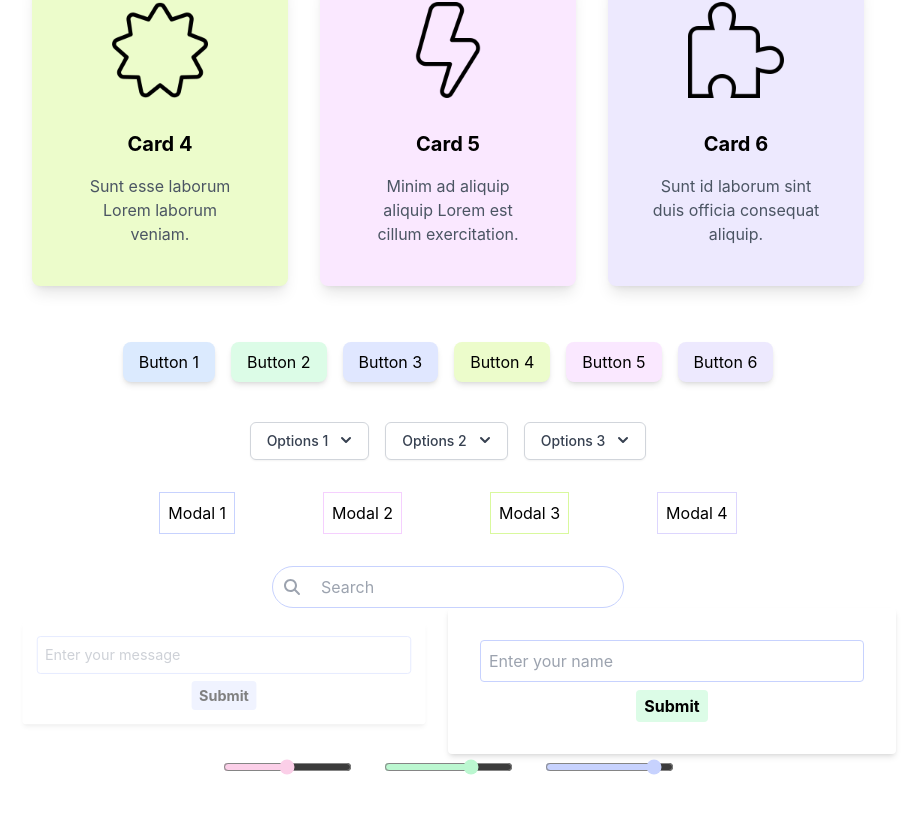
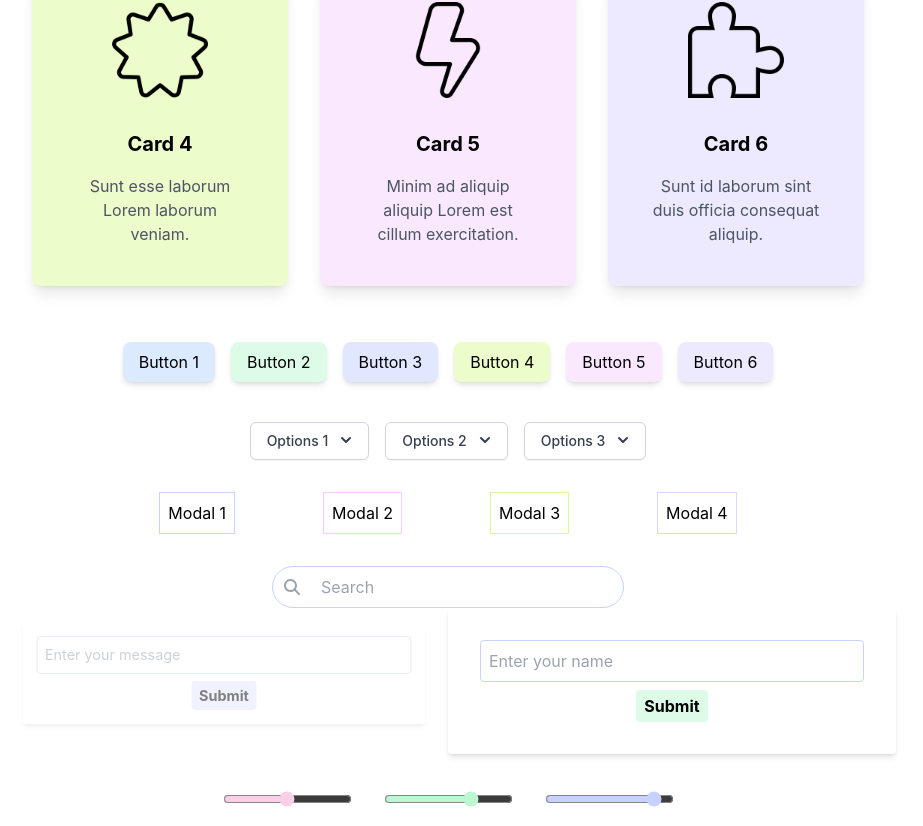
Before and after one commit to yafira/cute-ui-interactions, a React (Create React App) app: page / in a window 1280 px wide. Shown: the part 562-1388 px from the top of the page, without its empty margins (192-1115 px from the left). Before the commit the page ends 1356 px from the top, so only its background shows below. Built offline with nearby package versions, Linux system fonts and the light colour scheme.

Commit message:
added more margin in between forms and sliders

```diff
--- a/src/components/Slider.js
+++ b/src/components/Slider.js
@@ -40,7 +40,7 @@ const AnimatedSliders = () => {
 	]
 
 	return (
-		<div className='flex flex-col items-center md:flex-row md:justify-center md:space-x-8'>
+		<div className='flex flex-col items-center md:flex-row md:justify-center md:space-x-8 mt-8'>
 			{colors.map((color, index) => (
 				<Slider
 					key={index}
```
